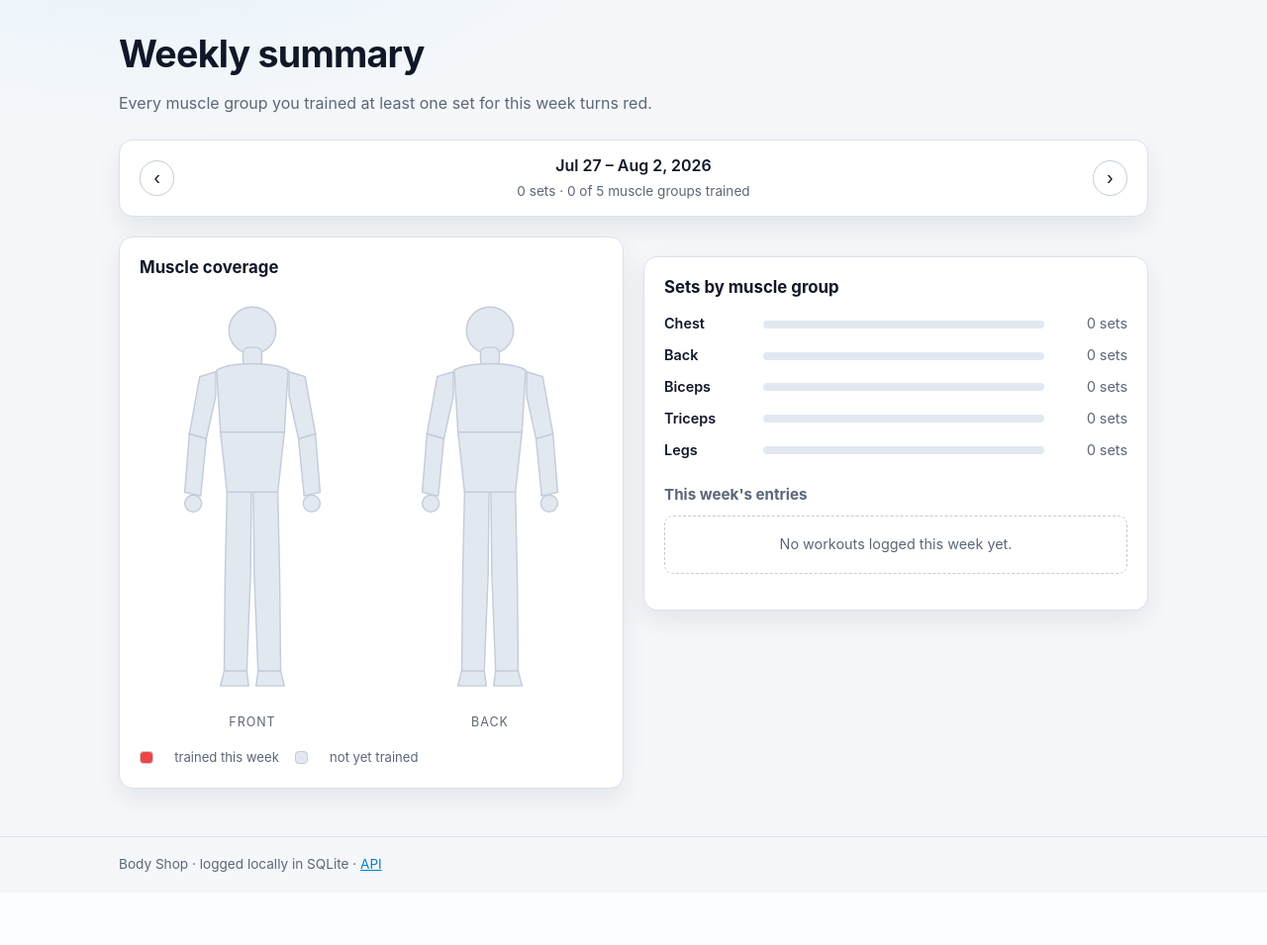
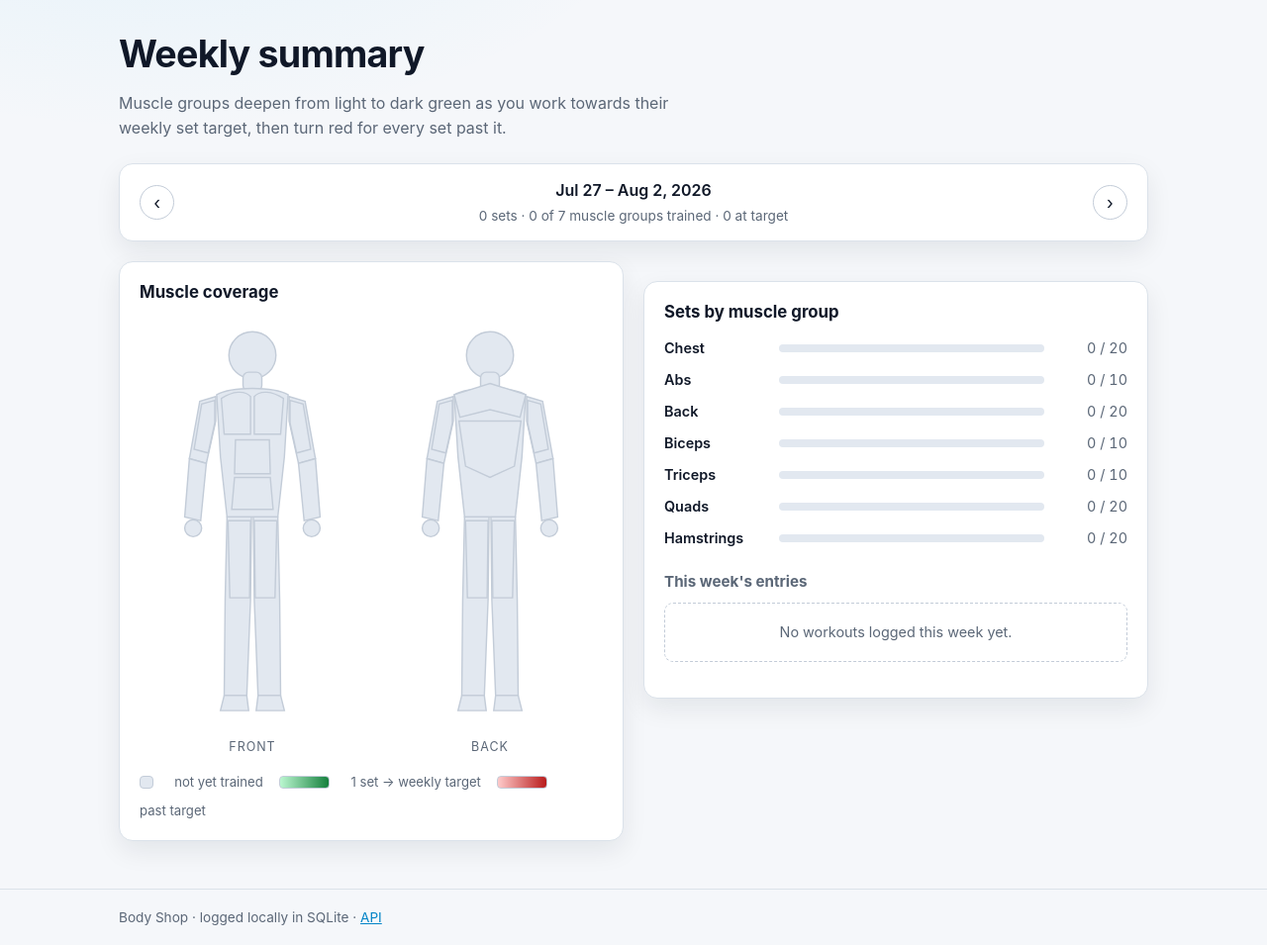
Before and after one commit to justins-li/Body-Shop, a Flask app: page /summary in a window 1280 px wide. Shown: the part 66-1021 px from the top of the page at 99% size. Before the commit the page ends 947 px from the top, so only its background shows below. Run offline with Flask 3, Linux system fonts and the light colour scheme; data that the repository does not hold is empty.

Commit message:
More detailed rendering of body scan

```diff
--- a/app/static/css/styles.css
+++ b/app/static/css/styles.css
@@ -20,6 +20,17 @@
   --worked-soft: rgba(239, 68, 68, 0.22);
   --rest: #1f2937;
 
+  /* Volume scale: one set → weekly target, then target → deep overshoot.
+     Elements on the scale carry `--level` (0–1, set by summary.js) and mix
+     between the two ends of whichever ramp their state selects. */
+  --train-light: #bbf7d0;
+  --train-dark: #15803d;
+  --over-light: #fecaca;
+  --over-dark: #b91c1c;
+  /* Readable-on-background versions of the two ramps, for text. */
+  --train-accent: #4ade80;
+  --over-accent: #f87171;
+
   --radius: 14px;
   --radius-sm: 9px;
   --shadow: 0 10px 30px rgba(0, 0, 0, 0.35);
@@ -39,6 +50,8 @@
     --accent: #0284c7;
     --accent-strong: #0369a1;
     --rest: #e2e8f0;
+    --train-accent: #15803d;
+    --over-accent: #b91c1c;
     --shadow: 0 10px 26px rgba(16, 24, 40, 0.08);
   }
 }
@@ -458,14 +471,21 @@ input[type="date"], input[type="number"] {
   stroke-width: 1.5;
 }
 .muscle {
+  --level: 0;
   fill: var(--rest);
   stroke: var(--border-strong);
   stroke-width: 1.5;
   transition: fill 0.35s ease, stroke 0.35s ease;
 }
+/* `.is-over` must stay below `.is-worked`: a group past its target carries
+   both classes, and the red ramp wins. */
 .muscle.is-worked {
-  fill: var(--worked);
-  stroke: color-mix(in srgb, var(--worked) 70%, #000);
+  fill: color-mix(in srgb, var(--train-dark) calc(var(--level) * 100%), var(--train-light));
+  stroke: color-mix(in srgb, var(--train-dark) 70%, #000);
+}
+.muscle.is-over {
+  fill: color-mix(in srgb, var(--over-dark) calc(var(--level) * 100%), var(--over-light));
+  stroke: color-mix(in srgb, var(--over-dark) 70%, #000);
 }
 
 .legend {
@@ -485,13 +505,20 @@ input[type="date"], input[type="number"] {
   vertical-align: -2px;
   margin-right: 0.35rem;
 }
-.swatch-worked { background: var(--worked); }
 .swatch-rest { background: var(--rest); }
+.swatch-scale {
+  width: 3.2rem;
+  border-radius: 4px;
+}
+.swatch-scale-train { background: linear-gradient(90deg, var(--train-light), var(--train-dark)); }
+.swatch-scale-over { background: linear-gradient(90deg, var(--over-light), var(--over-dark)); }
 
 .muscle-list { list-style: none; margin: 0; padding: 0; display: grid; gap: 0.6rem; }
 .muscle-row {
+  --level: 0;
   display: grid;
-  grid-template-columns: 5.5rem minmax(0, 1fr) 4.5rem;
+  /* First column fits the longest label ("Hamstrings") without wrapping. */
+  grid-template-columns: 6.5rem minmax(0, 1fr) 4.5rem;
   align-items: center;
   gap: 0.75rem;
   font-size: 0.9rem;
@@ -508,11 +535,18 @@ input[type="date"], input[type="number"] {
   height: 100%;
   width: 0;
   border-radius: 999px;
-  background: var(--worked);
-  transition: width 0.4s ease;
+  background: var(--rest);
+  transition: width 0.4s ease, background 0.35s ease;
+}
+.muscle-row.is-worked .muscle-bar-fill {
+  background: color-mix(in srgb, var(--train-dark) calc(var(--level) * 100%), var(--train-light));
+}
+.muscle-row.is-over .muscle-bar-fill {
+  background: color-mix(in srgb, var(--over-dark) calc(var(--level) * 100%), var(--over-light));
 }
 .muscle-sets { text-align: right; font-variant-numeric: tabular-nums; color: var(--text-muted); }
-.muscle-row.is-worked .muscle-sets { color: var(--worked); font-weight: 600; }
+.muscle-row.is-worked .muscle-sets { color: var(--train-accent); font-weight: 600; }
+.muscle-row.is-over .muscle-sets { color: var(--over-accent); }
 
 /* 6) Responsive & motion ------------------------------------------------- */
 @media (max-width: 880px) {
@@ -523,7 +557,7 @@ input[type="date"], input[type="number"] {
   .header-inner { justify-content: center; }
   .nav { width: 100%; justify-content: center; }
   .day-cell { font-size: 0.8rem; }
-  .muscle-row { grid-template-columns: 4.5rem minmax(0, 1fr) 3.8rem; }
+  .muscle-row { grid-template-columns: 5.6rem minmax(0, 1fr) 3.8rem; }
 }
 
 @media (prefers-reduced-motion: reduce) {
--- a/app/static/js/summary.js
+++ b/app/static/js/summary.js
@@ -1,9 +1,11 @@
 /**
  * Weekly summary page — paints the body map and the per-muscle breakdown.
  *
- * A muscle group turns red (`.is-worked`) as soon as the week contains at
- * least one set of an exercise that targets it, which is exactly what the
- * server reports in `summary.muscles[<group>].worked`.
+ * Colour is a volume scale, not a yes/no: light green at one set deepening to
+ * dark green at the group's weekly target, then light-to-dark red once the
+ * target is passed. The server does the grading — each group arrives with a
+ * `state` (`rest` | `trained` | `over`) and an `intensity` from 0 to 1 within
+ * that state's ramp. All this module does is hand those to CSS.
  */
 
 import { fetchWeeklySummary } from "./api.js";
@@ -11,35 +13,51 @@ import { $, addDays, formatDate, renderEntries, retargetLinks, syncUrlDate, toas
 
 let anchorIso; // Any date inside the week being displayed.
 
-/** Colour every SVG region belonging to a worked muscle group. */
+/**
+ * Apply a group's grade to one element: `--level` drives the colour mix, and
+ * the classes pick which ramp CSS mixes along.
+ */
+function applyGrade(element, info) {
+  element.style.setProperty("--level", info ? info.intensity : 0);
+  element.classList.toggle("is-worked", Boolean(info && info.worked));
+  element.classList.toggle("is-over", Boolean(info && info.state === "over"));
+}
+
+/** Describe a group's weekly volume for the region's tooltip. */
+function describe(info, fallbackLabel) {
+  if (!info) return fallbackLabel;
+  if (!info.worked) return `${info.label}: no sets this week (target ${info.target})`;
+
+  const sets = `${info.sets} of ${info.target} sets`;
+  const detail = info.exercises.join(", ");
+  return info.state === "over"
+    ? `${info.label}: ${sets} — ${info.over} over target (${detail})`
+    : `${info.label}: ${sets} (${detail})`;
+}
+
+/** Shade every SVG region according to its group's weekly volume. */
 function paintBody(muscles) {
   document.querySelectorAll(".muscle").forEach((region) => {
     const info = muscles[region.dataset.muscle];
-    const worked = Boolean(info && info.worked);
-    region.classList.toggle("is-worked", worked);
+    applyGrade(region, info);
 
-    const label = info ? info.label : region.dataset.muscle;
     const title = region.querySelector("title");
-    if (title) {
-      title.textContent = worked
-        ? `${label}: ${info.sets} sets (${info.exercises.join(", ")})`
-        : `${label}: no sets this week`;
-    }
+    if (title) title.textContent = describe(info, region.dataset.muscle);
   });
 }
 
-/** Fill the "sets by muscle group" list, scaled against the busiest group. */
+/** Fill the "sets by muscle group" list, each bar scaled against its target. */
 function renderBreakdown(muscles) {
-  const counts = Object.values(muscles).map((m) => m.sets);
-  const max = Math.max(1, ...counts);
-
   document.querySelectorAll(".muscle-row").forEach((row) => {
     const info = muscles[row.dataset.muscle];
     if (!info) return;
-    row.classList.toggle("is-worked", info.worked);
-    row.querySelector(".muscle-bar-fill").style.width = `${(info.sets / max) * 100}%`;
-    row.querySelector(".muscle-sets").textContent =
-      `${info.sets} ${info.sets === 1 ? "set" : "sets"}`;
+    applyGrade(row, info);
+
+    // The bar tops out at the target; overshoot shows as colour, not length.
+    const progress = Math.min(1, info.sets / info.target);
+    row.querySelector(".muscle-bar-fill").style.width = `${progress * 100}%`;
+    row.querySelector(".muscle-sets").textContent = `${info.sets} / ${info.target}`;
+    row.title = describe(info, row.dataset.muscle);
   });
 }
 
@@ -50,8 +68,15 @@ function renderHeader(summary) {
 
   const worked = summary.muscles_worked.length;
   const total = Object.keys(summary.muscles).length;
-  $("#week-meta").textContent =
-    `${summary.total_sets} sets · ${worked} of ${total} muscle groups trained`;
+  const parts = [
+    `${summary.total_sets} sets`,
+    `${worked} of ${total} muscle groups trained`,
+    `${summary.muscles_at_target.length} at target`,
+  ];
+  if (summary.muscles_over.length) {
+    parts.push(`${summary.muscles_over.length} over`);
+  }
+  $("#week-meta").textContent = parts.join(" · ");
 }
 
 async function load() {
--- a/app/templates/partials/_body_figure.html
+++ b/app/templates/partials/_body_figure.html
@@ -5,17 +5,24 @@
           {{ body.figure("front") }}
 
   Each trainable region is an SVG path with `class="muscle"` and a
-  `data-muscle` slug. `app/static/js/summary.js` adds `.is-worked` to every
-  region whose muscle group got at least one set that week, which turns it red
-  (see `.muscle.is-worked` in css/styles.css).
+  `data-muscle` slug. `app/static/js/summary.js` sets a `--level` custom
+  property (0–1) on every region and toggles `.is-worked` / `.is-over`, which
+  shades it along the green or red volume ramp (see `.muscle.is-worked` and
+  `.muscle.is-over` in css/styles.css).
 
-  Front view shows: chest, biceps, legs.
-  Back view shows:  back, triceps, legs.
+  The two views share no muscle groups:
+
+    Front — chest (two pectorals), abs (upper + lower), biceps, quads.
+    Back  — back (traps + lats), triceps, hamstrings.
+
+  `.body-base` draws a complete silhouette (head, torso, arms, legs, extremities)
+  underneath, so muscle regions are overlays and can leave anatomical gaps —
+  sternum, ribs, obliques, glutes, lower back — without holes in the figure.
+  A group may be drawn as several paths; `summary.js` selects on `data-muscle`,
+  so they light up together.
 #}
 
 {% macro figure(view) %}
-{% set upper = "chest" if view == "front" else "back" %}
-{% set arms = "biceps" if view == "front" else "triceps" %}
 <figure class="body-figure">
   <svg viewBox="0 0 200 440" role="img"
        aria-labelledby="body-{{ view }}-title body-{{ view }}-desc"
@@ -28,47 +35,97 @@
     <g class="body-base">
       <circle cx="100" cy="40" r="25" />
       <rect x="90" y="58" width="20" height="20" rx="6" />
-      <!-- core / abdomen: not tracked yet -->
-      <path d="M66,148 L134,148 L127,212 L73,212 Z" />
+      <!-- torso silhouette: shoulders down to the pelvis -->
+      <path d="M62,82 C78,73 122,73 138,82 L134,148 L127,212 L73,212 L66,148 Z" />
+      <!-- upper arms -->
+      <path d="M61,84 L44,89 L33,150 L51,155 L61,110 Z" />
+      <path d="M139,84 L156,89 L167,150 L149,155 L139,110 Z" />
       <!-- forearms -->
       <path d="M33,150 L51,155 L45,216 L28,212 Z" />
       <path d="M167,150 L149,155 L155,216 L172,212 Z" />
       <!-- hands -->
       <circle cx="37" cy="224" r="9" />
       <circle cx="163" cy="224" r="9" />
+      <!-- legs: thigh muscles are overlaid, shins stay untracked -->
+      <path d="M73,212 L99,212 L98,300 L94,402 L70,402 L71,300 Z" />
+      <path d="M127,212 L101,212 L102,300 L106,402 L130,402 L129,300 Z" />
       <!-- feet -->
       <path d="M70,402 L94,402 L96,418 L66,418 Z" />
       <path d="M106,402 L130,402 L134,418 L104,418 Z" />
     </g>
 
     <g class="body-muscles">
-      <path class="muscle" data-muscle="{{ upper }}"
-            id="{{ view }}-{{ upper }}"
-            d="M62,82 C78,73 122,73 138,82 L134,148 L66,148 Z">
-        <title>{{ muscle_labels[upper] }}</title>
+      {% if view == "front" %}
+
+      {# Two pectorals, split at the sternum. #}
+      <path class="muscle" data-muscle="chest" id="front-chest-left"
+            d="M67,86 C79,78 92,77 98,84 L98,124 L70,124 Z">
+        <title>{{ muscle_labels['chest'] }}</title>
+      </path>
+      <path class="muscle" data-muscle="chest" id="front-chest-right"
+            d="M133,86 C121,78 108,77 102,84 L102,124 L130,124 Z">
+        <title>{{ muscle_labels['chest'] }}</title>
       </path>
 
-      <path class="muscle" data-muscle="{{ arms }}"
-            id="{{ view }}-{{ arms }}-left"
-            d="M61,84 L44,89 L33,150 L51,155 L61,110 Z">
-        <title>{{ muscle_labels[arms] }}</title>
+      {# Abdominals: upper and lower blocks, obliques left as silhouette. #}
+      <path class="muscle" data-muscle="abs" id="front-abs-upper"
+            d="M82,130 L118,130 L119,166 L81,166 Z">
+        <title>{{ muscle_labels['abs'] }}</title>
       </path>
-      <path class="muscle" data-muscle="{{ arms }}"
-            id="{{ view }}-{{ arms }}-right"
-            d="M139,84 L156,89 L167,150 L149,155 L139,110 Z">
-        <title>{{ muscle_labels[arms] }}</title>
+      <path class="muscle" data-muscle="abs" id="front-abs-lower"
+            d="M81,170 L119,170 L122,204 L78,204 Z">
+        <title>{{ muscle_labels['abs'] }}</title>
       </path>
 
-      <path class="muscle" data-muscle="legs"
-            id="{{ view }}-legs-left"
-            d="M73,212 L99,212 L98,300 L94,402 L70,402 L71,300 Z">
-        <title>{{ muscle_labels['legs'] }}</title>
+      <path class="muscle" data-muscle="biceps" id="front-biceps-left"
+            d="M60,88 L46,92 L38,140 L53,144 L60,112 Z">
+        <title>{{ muscle_labels['biceps'] }}</title>
       </path>
-      <path class="muscle" data-muscle="legs"
-            id="{{ view }}-legs-right"
-            d="M127,212 L101,212 L102,300 L106,402 L130,402 L129,300 Z">
-        <title>{{ muscle_labels['legs'] }}</title>
+      <path class="muscle" data-muscle="biceps" id="front-biceps-right"
+            d="M140,88 L154,92 L162,140 L147,144 L140,112 Z">
+        <title>{{ muscle_labels['biceps'] }}</title>
       </path>
+
+      <path class="muscle" data-muscle="quads" id="front-quads-left"
+            d="M74,216 L98,216 L97,298 L76,298 Z">
+        <title>{{ muscle_labels['quads'] }}</title>
+      </path>
+      <path class="muscle" data-muscle="quads" id="front-quads-right"
+            d="M126,216 L102,216 L103,298 L124,298 Z">
+        <title>{{ muscle_labels['quads'] }}</title>
+      </path>
+
+      {% else %}
+
+      {# Trapezius across the shoulders, then the lats tapering to the waist. #}
+      <path class="muscle" data-muscle="back" id="back-traps"
+            d="M100,70 L138,82 L132,106 L100,98 L68,106 L62,82 Z">
+        <title>{{ muscle_labels['back'] }}</title>
+      </path>
+      <path class="muscle" data-muscle="back" id="back-lats"
+            d="M67,110 L133,110 L126,158 L100,170 L74,158 Z">
+        <title>{{ muscle_labels['back'] }}</title>
+      </path>
+
+      <path class="muscle" data-muscle="triceps" id="back-triceps-left"
+            d="M60,88 L46,92 L38,140 L53,144 L60,112 Z">
+        <title>{{ muscle_labels['triceps'] }}</title>
+      </path>
+      <path class="muscle" data-muscle="triceps" id="back-triceps-right"
+            d="M140,88 L154,92 L162,140 L147,144 L140,112 Z">
+        <title>{{ muscle_labels['triceps'] }}</title>
+      </path>
+
+      <path class="muscle" data-muscle="hamstrings" id="back-hamstrings-left"
+            d="M74,216 L98,216 L97,298 L76,298 Z">
+        <title>{{ muscle_labels['hamstrings'] }}</title>
+      </path>
+      <path class="muscle" data-muscle="hamstrings" id="back-hamstrings-right"
+            d="M126,216 L102,216 L103,298 L124,298 Z">
+        <title>{{ muscle_labels['hamstrings'] }}</title>
+      </path>
+
+      {% endif %}
     </g>
   </svg>
   <figcaption>{{ view | capitalize }}</figcaption>
--- a/app/templates/summary.html
+++ b/app/templates/summary.html
@@ -6,7 +6,10 @@
 {% block content %}
 <section class="page-head">
   <h1>Weekly summary</h1>
-  <p class="lede">Every muscle group you trained at least one set for this week turns red.</p>
+  <p class="lede">
+    Muscle groups deepen from light to dark green as you work towards their weekly
+    set target, then turn red for every set past it.
+  </p>
 </section>
 
 <section class="card week-switcher" aria-label="Week navigation">
@@ -28,8 +31,9 @@
       {{ body.figure("back") }}
     </div>
     <p class="legend">
-      <span class="swatch swatch-worked"></span> trained this week
       <span class="swatch swatch-rest"></span> not yet trained
+      <span class="swatch swatch-scale swatch-scale-train"></span> 1 set → weekly target
+      <span class="swatch swatch-scale swatch-scale-over"></span> past target
     </p>
   </section>
 
@@ -40,7 +44,7 @@
       <li class="muscle-row" data-muscle="{{ muscle }}">
         <span class="muscle-name">{{ muscle_labels[muscle] }}</span>
         <span class="muscle-bar"><span class="muscle-bar-fill"></span></span>
-        <span class="muscle-sets">0 sets</span>
+        <span class="muscle-sets">0 / {{ muscle_targets[muscle] }}</span>
       </li>
       {% endfor %}
     </ul>
--- a/app/views.py
+++ b/app/views.py
@@ -16,7 +16,7 @@ from datetime import date
 
 from flask import Blueprint, current_app, render_template, request
 
-from .exercises import MUSCLE_GROUPS, MUSCLE_LABELS, all_exercises
+from .exercises import MUSCLE_GROUPS, MUSCLE_LABELS, MUSCLE_TARGETS, all_exercises
 from .models import parse_date
 from .services.weeks import week_bounds
 
@@ -29,6 +29,7 @@ def inject_globals() -> dict:
     return {
         "muscle_groups": MUSCLE_GROUPS,
         "muscle_labels": MUSCLE_LABELS,
+        "muscle_targets": MUSCLE_TARGETS,
         "today": date.today(),
     }
 
```
Also changed, not shown: CLAUDE.md (+3 -1 lines), app/exercises.py (+45 -3 lines), app/services/summary.py (+44 -5 lines), docs/API.md (+36 -12 lines), docs/ARCHITECTURE.md (+45 -23 lines), tests/test_api.py (+15 -3 lines), tests/test_pages.py (+25 -2 lines), tests/test_summary.py (+78 -10 lines), CHANGELOG.md, README.md.
